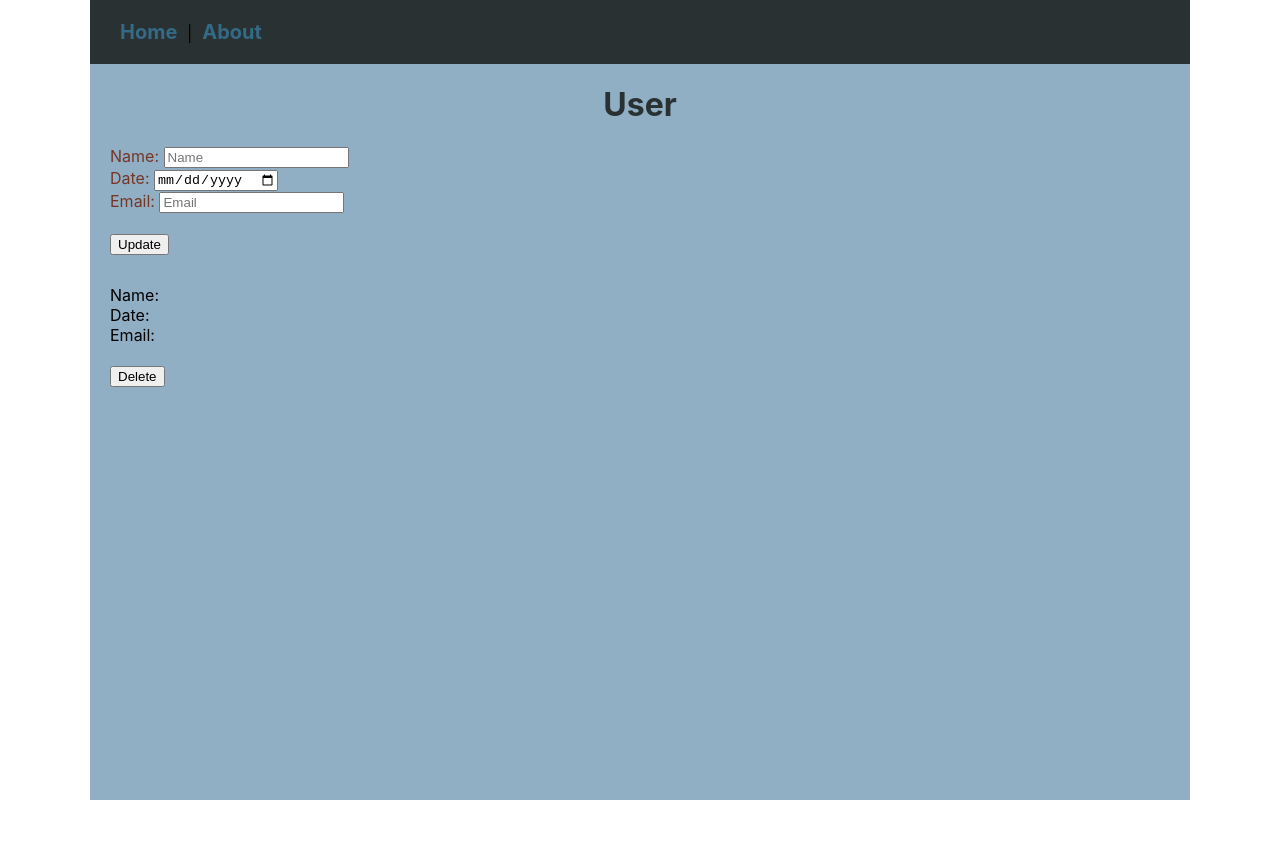
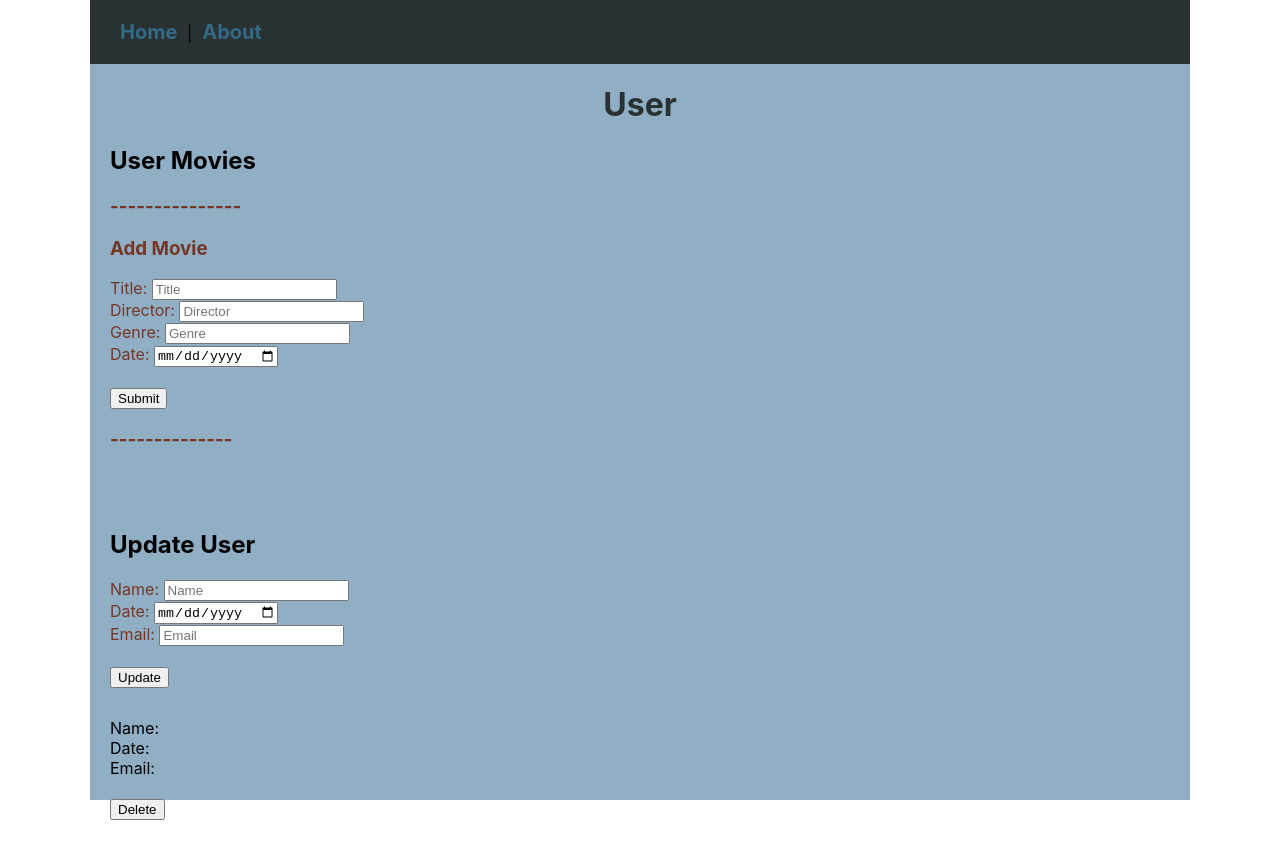
Before and after one commit to rweems/Movie-Storm, a React (Create React App) app in the folder client/: page /1 in a window 1280 px wide. Shown: the top 858 px of the page. Before the commit the page ends 800 px from the top, so only its background shows below. Built offline with nearby package versions, Linux system fonts and the light colour scheme.

Commit message:
added forms to movies.js

```diff
--- a/client/src/components/Movies.js
+++ b/client/src/components/Movies.js
@@ -0,0 +1,97 @@
+import { BrowserRouter as Router, Route, Link } from 'react-router-dom'
+import React, { Component } from 'react';
+import axios from 'axios'
+
+class Movies extends Component {
+    state = {
+        movies: [],
+        newMovie: {
+            title: '',
+            director: '',
+            genre: '',
+            releaseDate: ''
+        }
+    }
+    handleChange = (e) => {
+        const createdMovie = { ...this.state.newMovie }
+        createdMovie[e.target.name] = e.target.value
+        this.setState({ newMovie: createdMovie })
+        console.log(createdMovie)
+    }
+
+    createMovie = (e) => {
+        e.preventDefault()
+        axios.post('/', { //userId
+            title: this.state.newMovie.title,
+            director: this.state.newMovie.director,
+            genre: this.state.newMovie.genre,
+            releaseDate: this.state.newMovie.releaseDate,
+
+        }).then(res => {
+            const movieList = [...this.state.movies]
+            movieList.push(res.data)
+            this.setState({
+                 newMovie: {
+                    title: '',
+                    director: '',
+                    genre: '',
+                    releaseDate: ''
+                },
+                movies: movieList
+            })
+        })
+    }
+
+    render() {
+        return (
+            <div>
+                <h2>User Movies</h2>
+
+                <h3>---------------</h3>
+                <h3>Add Movie</h3>
+                {
+                    <form onSubmit={this.createMovie}>
+                        <div>
+                            <label htmlFor='title'>Title: </label>
+                            <input id='title' type='text'
+                                name='title'
+                                placeholder='Title'
+                                onChange={this.handleChange}
+                                value={this.state.newMovie.title} />
+                        </div>
+                        <div>
+                            <label htmlFor='director'>Director: </label>
+                            <input id='director' type='text'
+                                name='director'
+                                placeholder='Director'
+                                onChange={this.handleChange}
+                                value={this.state.newMovie.director} />
+                        </div>
+                        <div>
+                            <label htmlFor='genre'>Genre: </label>
+                            <input id='genre' type='text'
+                                name='genre'
+                                placeholder='Genre'
+                                onChange={this.handleChange}
+                                value={this.state.newMovie.genre} />
+                        </div>
+                        <div>
+                            <label htmlFor='releaseDate'>Date: </label>
+                            <input id='releaseDate' type='date' name='releaseDate'
+                                onChange={this.handleChange}
+                                value={this.state.newMovie.releaseDate}/>
+                        </div>
+                        <br />
+                        <div>
+                            <input type='submit' value='Submit' />
+                        </div>
+                    </form>
+                }
+                <h3>--------------</h3>
+
+            </div>
+        )
+    }
+}
+
+export default Movies;
--- a/client/src/components/User.js
+++ b/client/src/components/User.js
@@ -1,5 +1,6 @@
 import React, { Component } from 'react';
 import { Redirect, Link } from 'react-router-dom'
+import Movies from './Movies'
 import axios from 'axios'
 
 class User extends Component {
@@ -35,6 +36,10 @@ class User extends Component {
         return (
             <div>
                 <h1>User</h1>
+                <Movies />
+                <br />
+                <br />
+                <h2>Update User</h2>
                 <form onSubmit={this.updateUser}>
                     <div>
                         <label htmlFor='name'>Name: </label>
```
